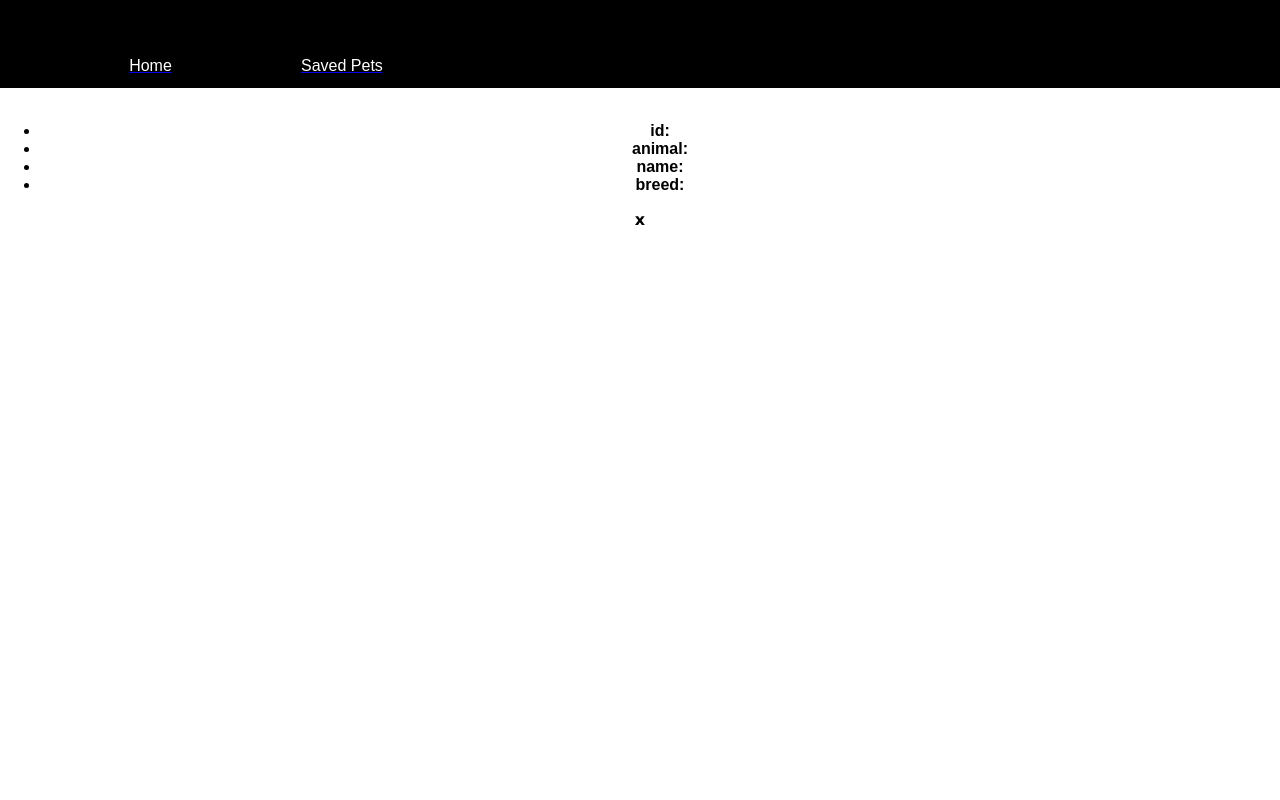
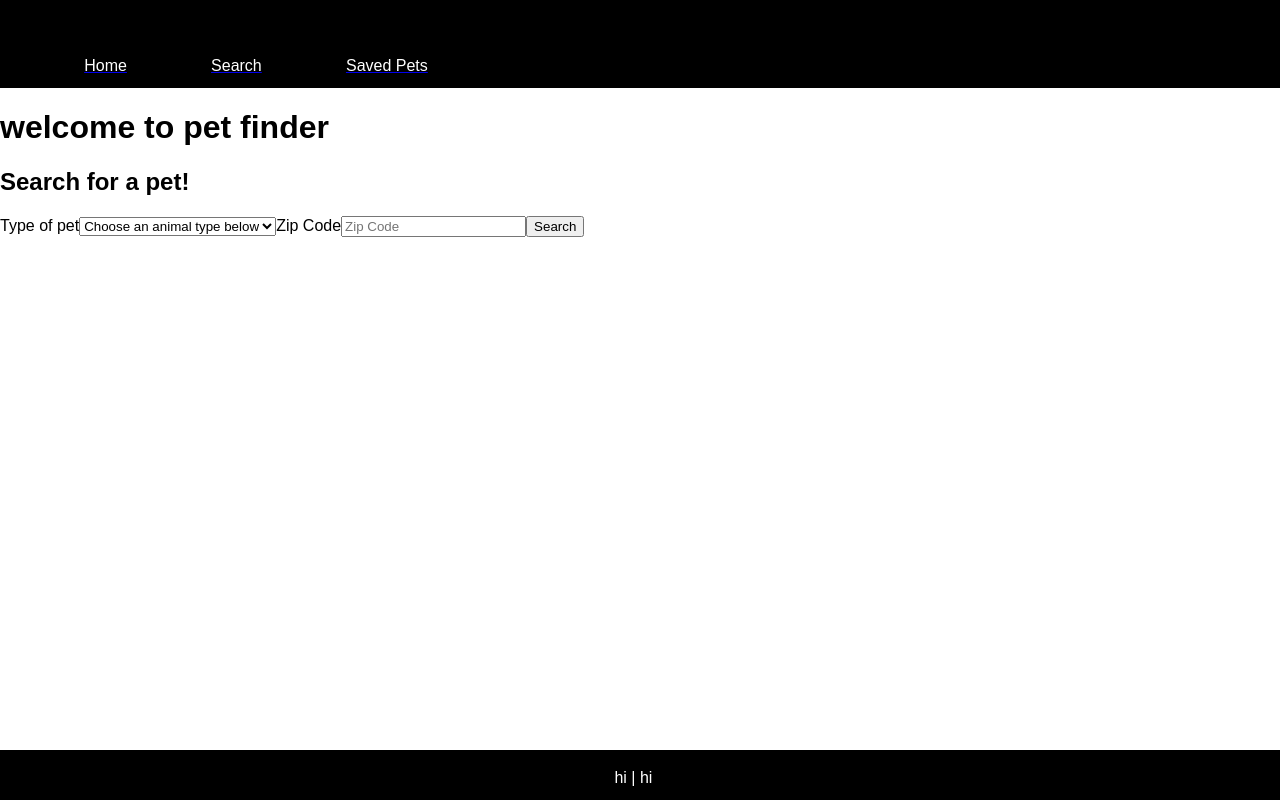
Before and after one commit to larsbergen/adoption-app, a React (Create React App) app: page / in a window 1280 px wide. Built offline with nearby package versions, Linux system fonts and the light colour scheme.

Commit message:
added footer and home page

```diff
--- a/server.js
+++ b/server.js
@@ -22,14 +22,16 @@ app.get("/", function(req, res) {
     res.sendFile(path.join(__dirname, "./build/index.html"));
 });
 
-app.post('/something', function(req, res) {
+app.post('/', function(req, res) {
     console.log(req.body.searchTerm);
     //const{ body:{ searchTerm } } = req;
     const searchTerm = 'dog';
-    const url = "http://api.petfinder.com/pet.find?format=json&key=f2ed227e8b882e795297e6092f7a50d4&location=85203&animal=" + searchTerm;
+    const zipSearch = '85203'
+    const url = `http://api.petfinder.com/pet.find?format=json&key=f2ed227e8b882e795297e6092f7a50d4&location=${zipSearch}&animal=${searchTerm}`;
 
     axios.get(url).then((response)=> {
         res.json(response.data.petfinder.pets.pet);
+        console.log(response.data.petfinder.pets.pet);
     })
     .catch(err => {
         if (err) throw err
--- a/src/App.css
+++ b/src/App.css
@@ -26,3 +26,7 @@
   from { transform: rotate(0deg); }
   to { transform: rotate(360deg); }
 }
+.searchResults{
+  border: green;
+
+}
--- a/src/App.js
+++ b/src/App.js
@@ -6,8 +6,11 @@ import PetCard from './components/PetCard.js';
 class App extends Component {
   render() {
     return (
-      <div className="App">
-        <PetCard />
+      <div className="searchResults">
+      <h2>Your Pet Options</h2>
+        <div className="App">
+          <PetCard />
+        </div>
       </div>
     );
   }
--- /dev/null
+++ b/src/Home.css
@@ -0,0 +1,8 @@
+.searchBar{
+    border: green;
+
+}
+
+.searchInput{
+    font: red
+}
--- /dev/null
+++ b/src/Home.js
@@ -0,0 +1,39 @@
+
+import React, { Component } from 'react';
+import './Home.css';
+
+class Home extends Component {
+    render() {
+        return (
+            <div className="searchBar">
+            <h1>welcome to pet finder</h1>
+                <h2>Search for a pet!</h2>
+                <form className="searchInput">
+                    <div className="search-group">
+                        <label>Type of pet</label>
+                        <select type="input" className="form-control" id="searchTerm" placeholder="Enter search term">
+                        <option>Choose an animal type below</option>
+                        <option>Dogs</option>
+                        <option>Cats</option>
+                        <option>Rabbits</option>
+                        <option>Small & Furry</option>
+                        <option>Scales, Fins, & Other</option>
+                        <option>Birds</option>
+                        <option>Horses</option>
+                        <option>Barnyard</option>
+
+
+                        </select>
+                        <label>Zip Code</label>
+                        <input type="input" className="form-control" id="zipSearch" placeholder="Zip Code"></input>
+                        <button className="searchSubmit">Search</button>
+
+                    </div>
+                </form>
+            </div>
+        );
+    }
+}
+
+
+export default Home;
--- /dev/null
+++ b/src/components/Footer.css
@@ -0,0 +1,15 @@
+.footer-container {
+    position: fixed;
+    left: 0;
+    bottom: 0;
+    height: 50px;
+    width: 100%;
+    background-color: black;
+    color: white;
+    text-align: center;
+    display: flex;
+}
+.social-media-links {
+    margin-top: 1.5%;
+    margin-left: 48%
+}
--- /dev/null
+++ b/src/components/Footer.js
@@ -0,0 +1,17 @@
+import React, { Component } from 'react';
+import './Footer.css';
+
+class Footer extends Component {
+    render() {
+        return (
+            <div className='footer-container'>
+            <div className='social-media-links'>
+            <a>hi</a>
+            <span> | </span>
+            <a>hi</a>
+            </div>
+            </div>
+        );
+    }
+}
+export default Footer;
--- a/src/components/NavBar.js
+++ b/src/components/NavBar.js
@@ -9,7 +9,7 @@ class NavBar extends Component {
     this.state = {
         currentlySelectedTab: 0,
     }
-    this.navBarConfig=[{name: 'Home', link:'/'},{name: 'Saved Pets', link:'/savedpets'}];
+    this.navBarConfig=[{name: 'Home', link:'/'},{name: 'Search', link:'/search'},{name: 'Saved Pets', link:'/savedpets'}];
     }
 
 
--- a/src/components/PetCard.css
+++ b/src/components/PetCard.css
@@ -1,11 +1,13 @@
 .card {
+    border: green;
+    background-color: green;
 
 }
 .img-container {
 
 }
 .content {
-
+color: red
 }
 .remove {
 
--- a/src/components/PetCard.js
+++ b/src/components/PetCard.js
@@ -2,6 +2,7 @@ import React from "react";
 import './PetCard.css'
 const PetCard = props => (
   <div className="card">
+  <p>lorem ipsum</p>
     <div className="img-container">
       <img alt={props.name} src={props.image} />
     </div>
--- a/src/index.js
+++ b/src/index.js
@@ -2,7 +2,9 @@ import React from 'react';
 import ReactDOM from 'react-dom';
 import './index.css';
 import App from './App';
-import Saved from '../src/components/Saved';
+import Home from './Home';
+import Footer from './components/Footer';
+import Saved from './components/Saved';
 import NavBar from './components/NavBar';
 import { BrowserRouter, Switch, Route } from 'react-router-dom';
 import registerServiceWorker from './registerServiceWorker';
@@ -12,10 +14,12 @@ ReactDOM.render(
         <div>
             <NavBar />
             <Switch>
-                <Route exact path="/" component={App} />
+                <Route exact path="/" component={Home} />
+                <Route exact path="/search" component={App} />
                 <Route exact path="/savedpets" component={Saved} />
                 {/* <Route component={NoMatch} /> */}
             </Switch>
+            <Footer />
         </div>
     </BrowserRouter>,
     document.getElementById('root'));
```
Also changed, not shown: 1 other file (tests, documents, lock files or other folders).
